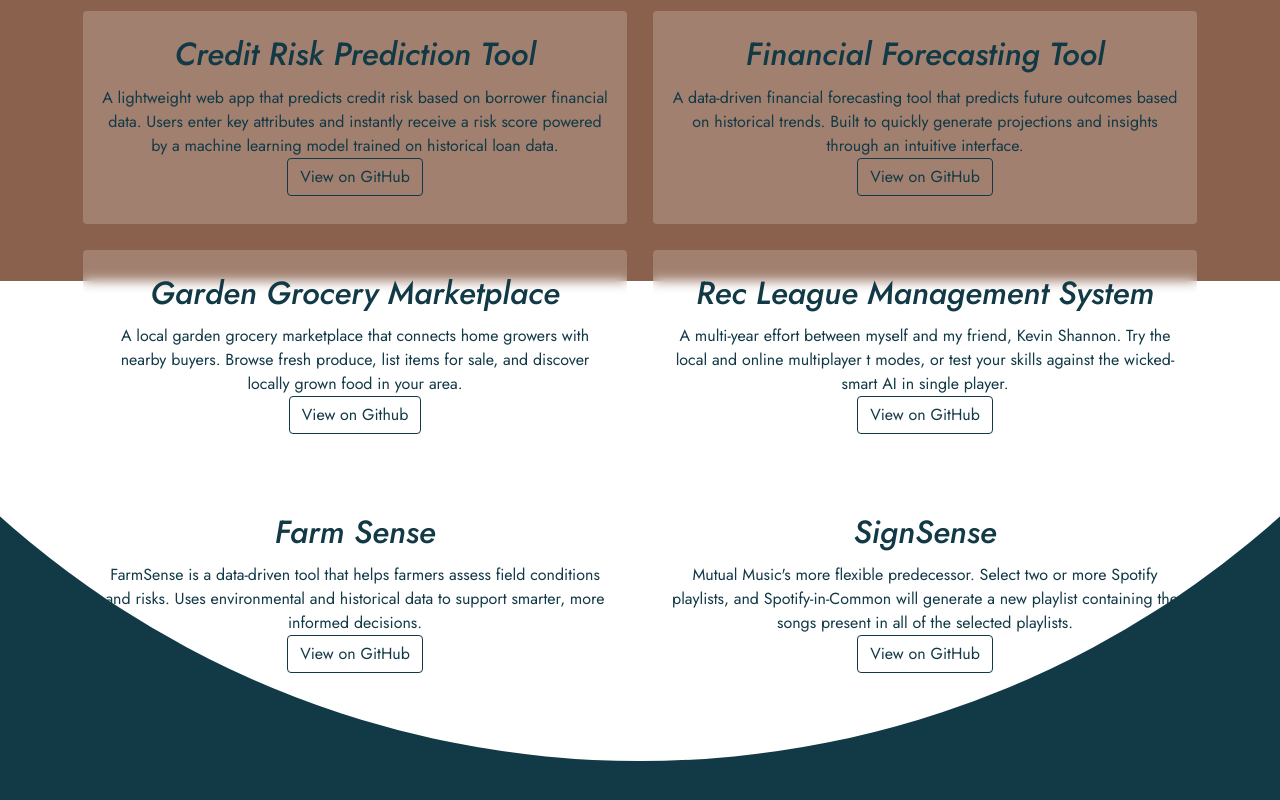
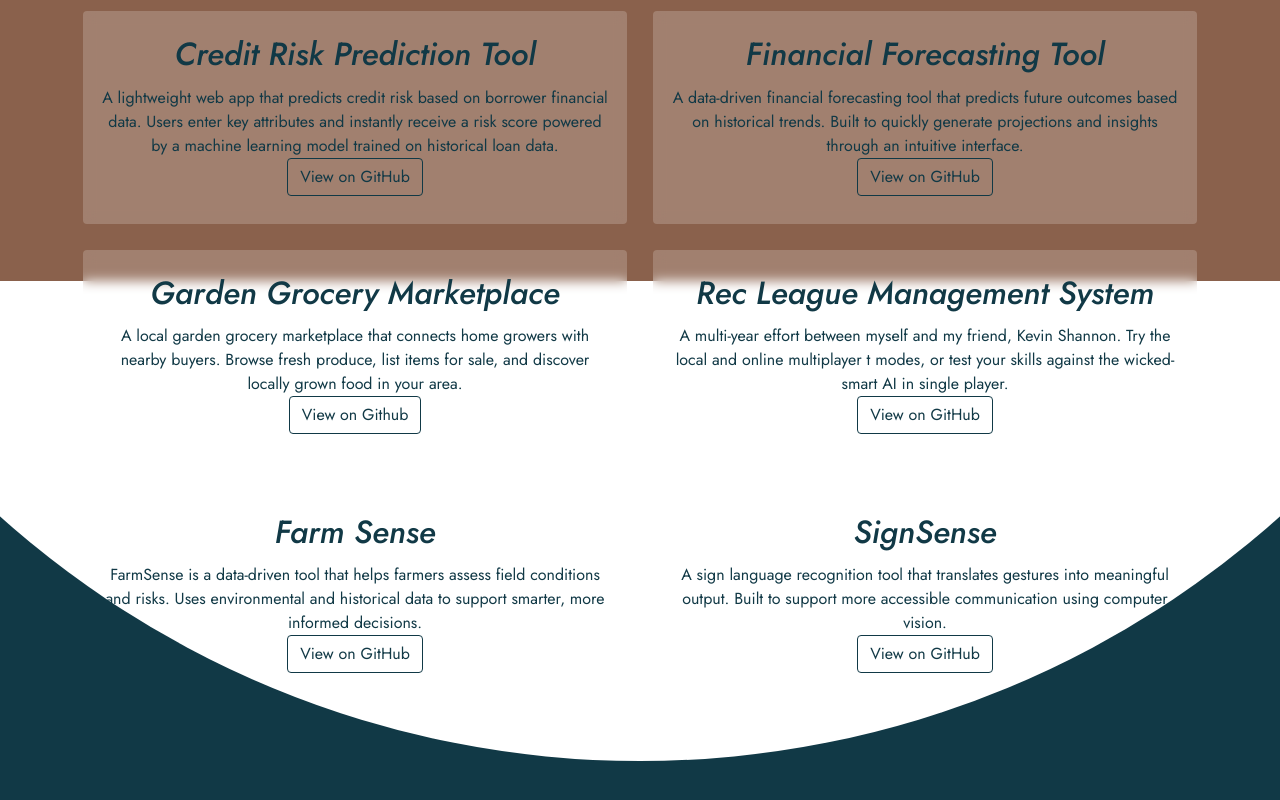
Before and after one commit to Sanketh23/portfolio-website, a Nuxt app: page / in a window 1280 px wide. Shown: the part 599-1399 px from the top of the page. Built offline with nearby package versions, Linux system fonts and the light colour scheme.

Commit message:
sign sense project description

```diff
--- a/pages/index.vue
+++ b/pages/index.vue
@@ -174,9 +174,9 @@
             button-href="https://github.com/Sanketh23/SignSense"
             button-text="View on GitHub"
           >
-            Mutual Music's more flexible predecessor. Select two or more Spotify
-            playlists, and Spotify-in-Common will generate a new playlist
-            containing the songs present in all of the selected playlists.
+            A sign language recognition tool that translates gestures into
+            meaningful output. Built to support more accessible communication
+            using computer vision.
           </project-card>
         </div>
 
```
